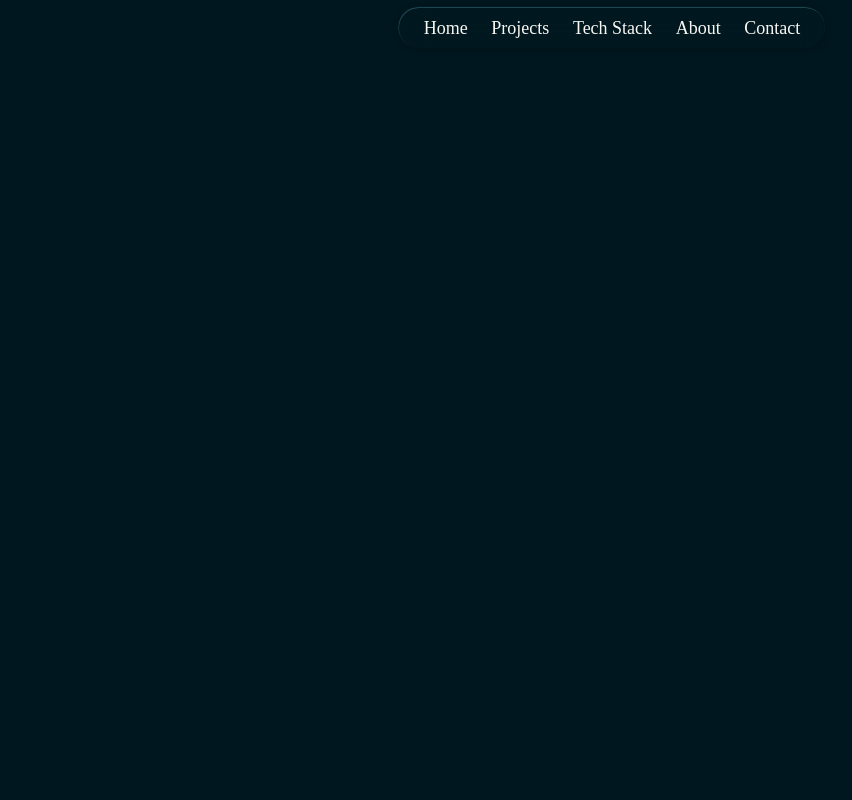
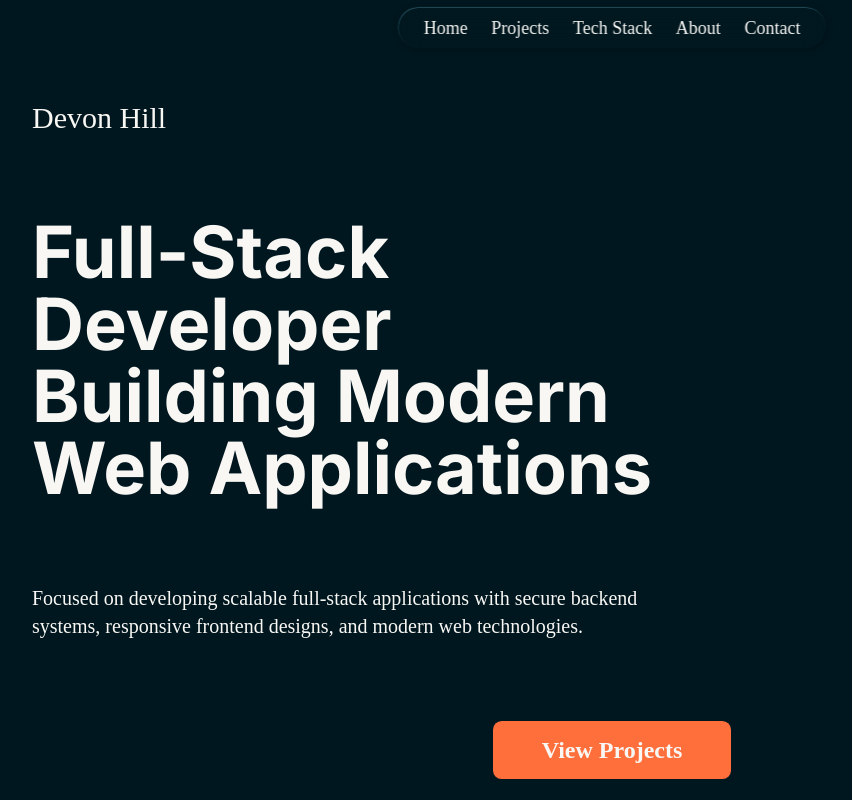
Before and after one commit to Devon-Hill7/devon-portfolio, a Next.js app in the folder client/: page / in a window 1280 px wide. Shown: the whole page, without its empty margins (28-880 px from the left). Built offline with nearby package versions, Linux system fonts and the light colour scheme.

Commit message:
Added text and spacing to the home page. Added View projects button to home page

```diff
--- a/client/app/globals.css
+++ b/client/app/globals.css
@@ -4,11 +4,13 @@
 
 @custom-variant dark (&:is(.dark *));
 
-@theme inline {
+@theme {
   --color-background: #00171F;
   --color-backgroundend: #000B0F;
   --color-foreground: #0B2730;
   --color-offwhite: #F8F7F4;
+  --color-orange: #FF6F3C;
+  --radius: 12px;
   --radius-sm: calc(var(--radius) * 0.6);
   --radius-md: calc(var(--radius) * 0.8);
   --radius-lg: var(--radius);
--- a/client/app/page.tsx
+++ b/client/app/page.tsx
@@ -1,11 +1,19 @@
 import NavBar from "@/components/ui/NavBar";
+import { Button } from "@/components/ui/Button";
 
 export default function Home() {
   return (
     <main>
-      <div className= "bg-background flex items-center flex-col min-h-screen">
+      <div className= "bg-background flex flex-col min-h-screen">
         <NavBar/>
-        <div className="flex1 flex flex-col items-center"></div>
+        <div className="flex1 flex flex-col w-1/2 mt-15 gap-20 ml-15 ">
+          <h2 className="text-3xl font-spacegrotesk text-offwhite">Devon Hill</h2>
+          <h1 className="text-7xl font-bold text-offwhite">Full-Stack Developer Building Modern Web Applications</h1>
+          <p className="text-xl font-inter text-offwhite">Focused on developing scalable full-stack applications with secure backend systems, responsive frontend designs, and modern web technologies.</p>
+        </div>
+        <div className="w-full items-center justify-center flex mt-20">
+          <Button variant="default" size="xl" className="text-2xl">View Projects</Button>
+        </div>
       </div>
     </main>
   );
--- a/client/components/ui/Button.tsx
+++ b/client/components/ui/Button.tsx
@@ -8,9 +8,9 @@ const buttonVariants = cva(
   {
     variants: {
       variant: {
-        default: "bg-primary text-offwhite hover:bg-primary/80",
+        default: "bg-orange font-semibold font-inter text-offwhite rounded-md hover:shadow-[-0.45px_-0.75px_1px_rgba(255,185,140,0.6),0.45px_0.75px_6px_rgba(0,13,18,1)] active:shadow-[inset_1px_1px_3px_rgba(90,25,12,1),inset_-1px_-1px_2px_rgba(255,150,100,1)]",
         outline:
-          "border-border bg-background shadow-xs hover:bg-muted hover:text-offwhite aria-expanded:bg-muted aria-expanded:text-offwhite dark:border-input dark:bg-input/30 dark:hover:bg-input/50",
+          "border-border shadow-xs hover:bg-muted text-offwhite aria-expanded:bg-muted aria-expanded:text-offwhite dark:border-input dark:bg-input/30 dark:hover:bg-input/50",
         secondary:
           "bg-secondary text-secondary-foreground hover:bg-secondary/80 aria-expanded:bg-secondary aria-expanded:text-secondary-foreground",
         ghost:
@@ -25,6 +25,7 @@ const buttonVariants = cva(
         xs: "h-6 gap-1  p-2",
         sm: "h-8 gap-1  px-2.5 has-data-[icon=inline-end]:pr-1.5 has-data-[icon=inline-start]:pl-1.5",
         lg: "h-10 gap-1.5 px-2.5 has-data-[icon=inline-end]:pr-2 has-data-[icon=inline-start]:pl-2",
+        xl: "h-15 w-60 gap-2 px-4 has-data-[icon=inline-end]:pr-3 has-data-[icon=inline-start]:pl-3",
         icon: "size-9",
         "icon-xs":
           "size-6  [&_svg:not([class*='size-'])]:size-3",
--- a/client/components/ui/NavBar.tsx
+++ b/client/components/ui/NavBar.tsx
@@ -3,7 +3,7 @@ import NavbarButton from "./NavbarButton"
 
 const NavBar = () => {
   return (
-    <div className="bg-foreground/10 backdrop-blur-md flex w-1/3 rounded-full justify-between align-middle mt-2 shadow-[-0.45px_-0.75px_1px_rgba(42,92,107,1),0.45px_0.75px_6px_rgba(0,13,18,0.6)]">
+    <div className="sticky top-2 left-1/2 -translate-x-1/2 z-50 bg-foreground/10 backdrop-blur-md flex w-1/3 rounded-full justify-between align-middle shadow-[-0.45px_-0.75px_1px_rgba(42,92,107,1),0.45px_0.75px_6px_rgba(0,13,18,0.6)]">
       <div className="max-w-5xl w-full mx-auto flex justify-between align-middle px-4 py-2">
         <NavbarButton text="Home" />
         <NavbarButton text="Projects" />
```
